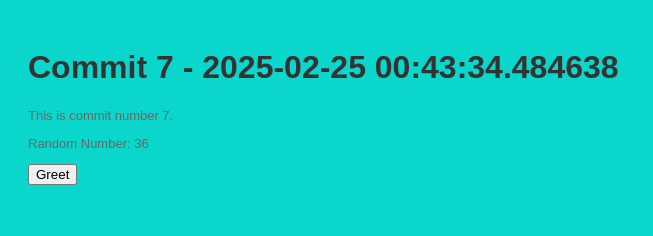
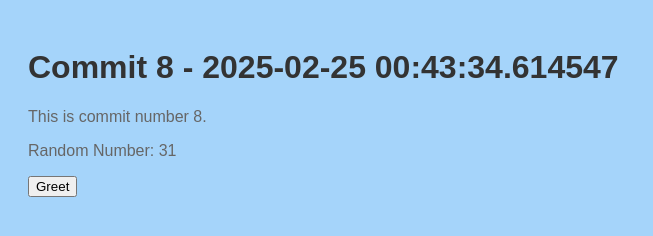
Before and after one commit to stiffs95/myrep-repo-20250225004322, a plain HTML site: page index.html in a window 1280 px wide. Shown: the whole page, without its empty margins (0-653 px from the left). Drawn offline with Linux system fonts and the light colour scheme.

Commit message:
📝 Commit 8 with HTML, CSS, and JS

```diff
--- a/index.html
+++ b/index.html
@@ -2,13 +2,13 @@
     <!DOCTYPE html>
     <html>
     <head>
-        <title>Commit 7 - 2025-02-25 00:43:34.484638</title>
+        <title>Commit 8 - 2025-02-25 00:43:34.614547</title>
         <link rel="stylesheet" href="style.css">
     </head>
     <body>
-        <h1>Commit 7 - 2025-02-25 00:43:34.484638</h1>
-        <p>This is commit number 7.</p>
-        <p>Random Number: 36</p>
+        <h1>Commit 8 - 2025-02-25 00:43:34.614547</h1>
+        <p>This is commit number 8.</p>
+        <p>Random Number: 31</p>
         <button onclick="greet()">Greet</button>
         <script src="script.js"></script>
     </body>
--- a/script.js
+++ b/script.js
@@ -2,4 +2,4 @@
     function greet() {
         alert('Hello from commit ' + commitNumber + '!');
     }
-    var commitNumber = 7;
+    var commitNumber = 8;
--- a/style.css
+++ b/style.css
@@ -1,7 +1,7 @@
 
     body {
         font-family: Arial, sans-serif;
-        background-color: #0ad6cb;
+        background-color: #a5d4fa;
         padding: 20px;
     }
     h1 {
@@ -9,5 +9,5 @@
     }
     p {
         color: #666;
-        font-size: 13px;
+        font-size: 16px;
     }
```
